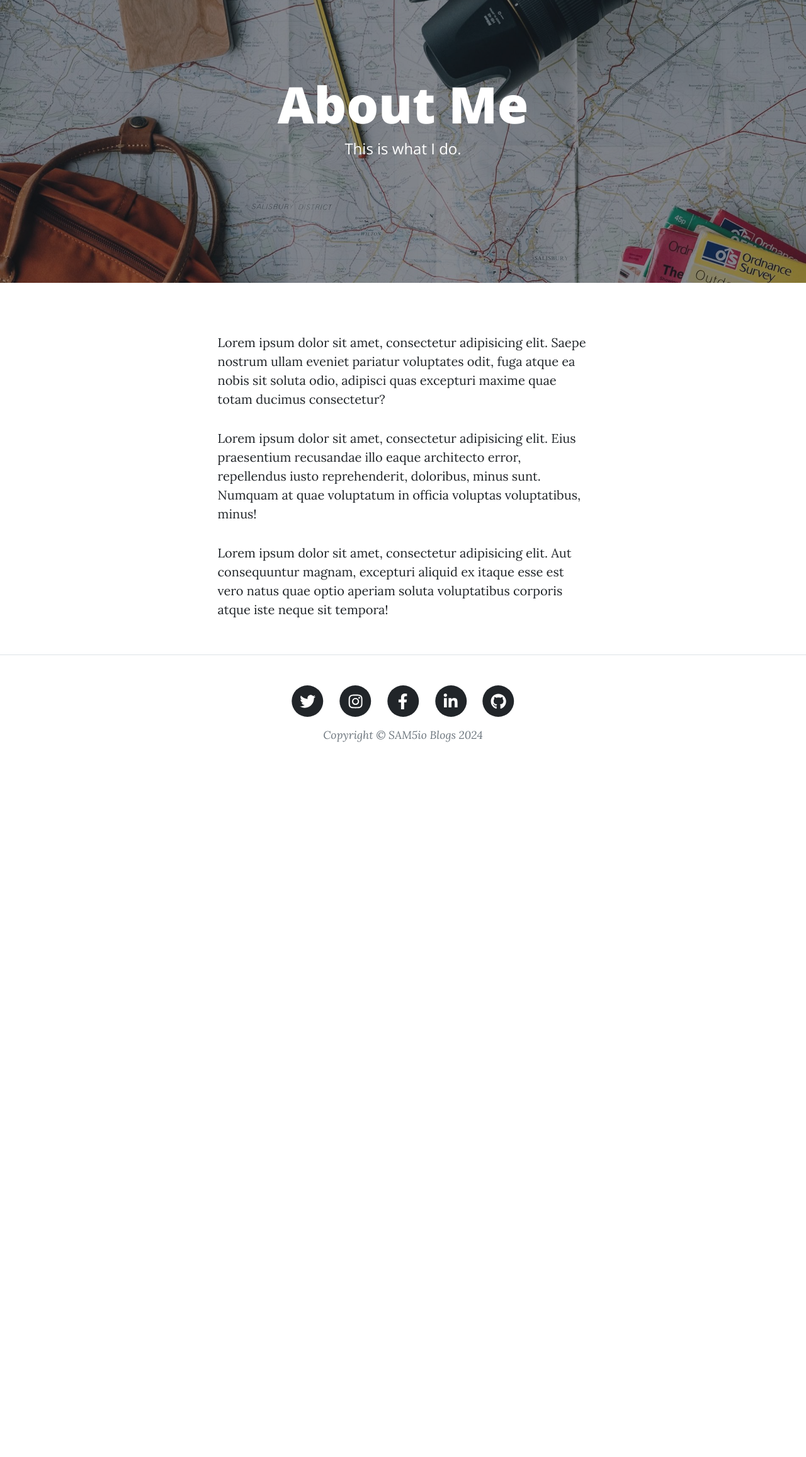
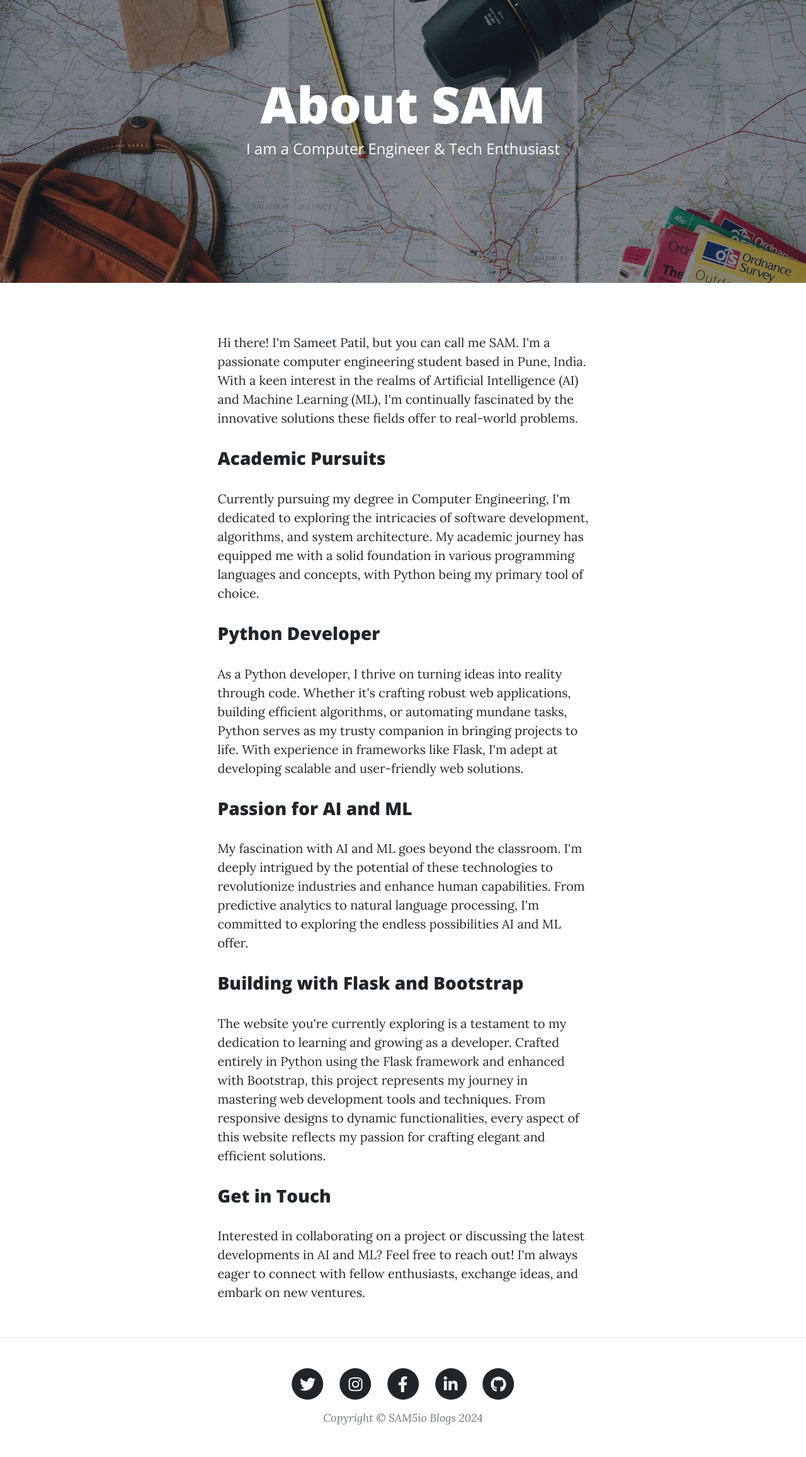
Before and after one commit to sameetpatil5/Blobby, a Flask app: page /about in a window 1280 px wide. Shown: the part 83-2396 px from the top of the page at 63% size. Before the commit the page ends 1261 px from the top, so only its background shows below. Run offline with Flask 3, Linux system fonts and the light colour scheme; some libraries are stand-ins or nearby versions.

Commit message:
Change about.html

```diff
--- a/templates/about.html
+++ b/templates/about.html
@@ -1,16 +1,13 @@
 {% include "header.html" %}
 
 <!-- Page Header-->
-<header
-  class="masthead"
-  style="background-image: url('../static/assets/img/about-bg.jpg')"
->
+<header class="masthead" style="background-image: url('../static/assets/img/about-bg.jpg')">
   <div class="container position-relative px-4 px-lg-5">
     <div class="row gx-4 gx-lg-5 justify-content-center">
       <div class="col-md-10 col-lg-8 col-xl-7">
         <div class="page-heading">
-          <h1>About Me</h1>
-          <span class="subheading">This is what I do.</span>
+          <h1>About SAM</h1>
+          <span class="subheading">I am a Computer Engineer & Tech Enthusiast</span>
         </div>
       </div>
     </div>
@@ -21,24 +18,43 @@
   <div class="container px-4 px-lg-5">
     <div class="row gx-4 gx-lg-5 justify-content-center">
       <div class="col-md-10 col-lg-8 col-xl-7">
-        <p>
-          Lorem ipsum dolor sit amet, consectetur adipisicing elit. Saepe
-          nostrum ullam eveniet pariatur voluptates odit, fuga atque ea nobis
-          sit soluta odio, adipisci quas excepturi maxime quae totam ducimus
-          consectetur?
-        </p>
-        <p>
-          Lorem ipsum dolor sit amet, consectetur adipisicing elit. Eius
-          praesentium recusandae illo eaque architecto error, repellendus iusto
-          reprehenderit, doloribus, minus sunt. Numquam at quae voluptatum in
-          officia voluptas voluptatibus, minus!
-        </p>
-        <p>
-          Lorem ipsum dolor sit amet, consectetur adipisicing elit. Aut
-          consequuntur magnam, excepturi aliquid ex itaque esse est vero natus
-          quae optio aperiam soluta voluptatibus corporis atque iste neque sit
-          tempora!
-        </p>
+        <p>Hi there! I'm Sameet Patil, but you can call me SAM. I'm a passionate computer engineering student based in
+          Pune, India.
+          With a keen interest in the realms of Artificial Intelligence (AI) and Machine Learning (ML), I'm continually
+          fascinated
+          by the innovative solutions these fields offer to real-world problems.</p>
+        <h3>Academic Pursuits</h3>
+        <p>Currently pursuing my degree in Computer Engineering, I'm dedicated to exploring the intricacies of software
+          development, algorithms, and system architecture. My academic journey has equipped me with a solid foundation
+          in various
+          programming languages and concepts, with Python being my primary tool of choice.</p>
+        <h3>Python Developer</h3>
+        <p>As a Python developer, I thrive on turning ideas into reality through code. Whether it's crafting robust web
+          applications, building efficient algorithms, or automating mundane tasks, Python serves as my trusty companion
+          in
+          bringing projects to life. With experience in frameworks like Flask, I'm adept at developing scalable and
+          user-friendly
+          web solutions.</p>
+        <h3>Passion for AI and ML</h3>
+        <p>My fascination with AI and ML goes beyond the classroom. I'm deeply intrigued by the potential of these
+          technologies to
+          revolutionize industries and enhance human capabilities. From predictive analytics to natural language
+          processing, I'm
+          committed to exploring the endless possibilities AI and ML offer.</p>
+        <h3>Building with Flask and Bootstrap</h3>
+        <p>The website you're currently exploring is a testament to my dedication to learning and growing as a
+          developer. Crafted
+          entirely in Python using the Flask framework and enhanced with Bootstrap, this project represents my journey
+          in
+          mastering web development tools and techniques. From responsive designs to dynamic functionalities, every
+          aspect of this
+          website reflects my passion for crafting elegant and efficient solutions.</p>
+        <a href="{{ url_for('contact') }}">
+          <h3>Get in Touch</h3>
+        </a>
+        <p>Interested in collaborating on a project or discussing the latest developments in AI and ML? Feel free to
+          reach out! I'm
+          always eager to connect with fellow enthusiasts, exchange ideas, and embark on new ventures.</p>
       </div>
     </div>
   </div>
```
